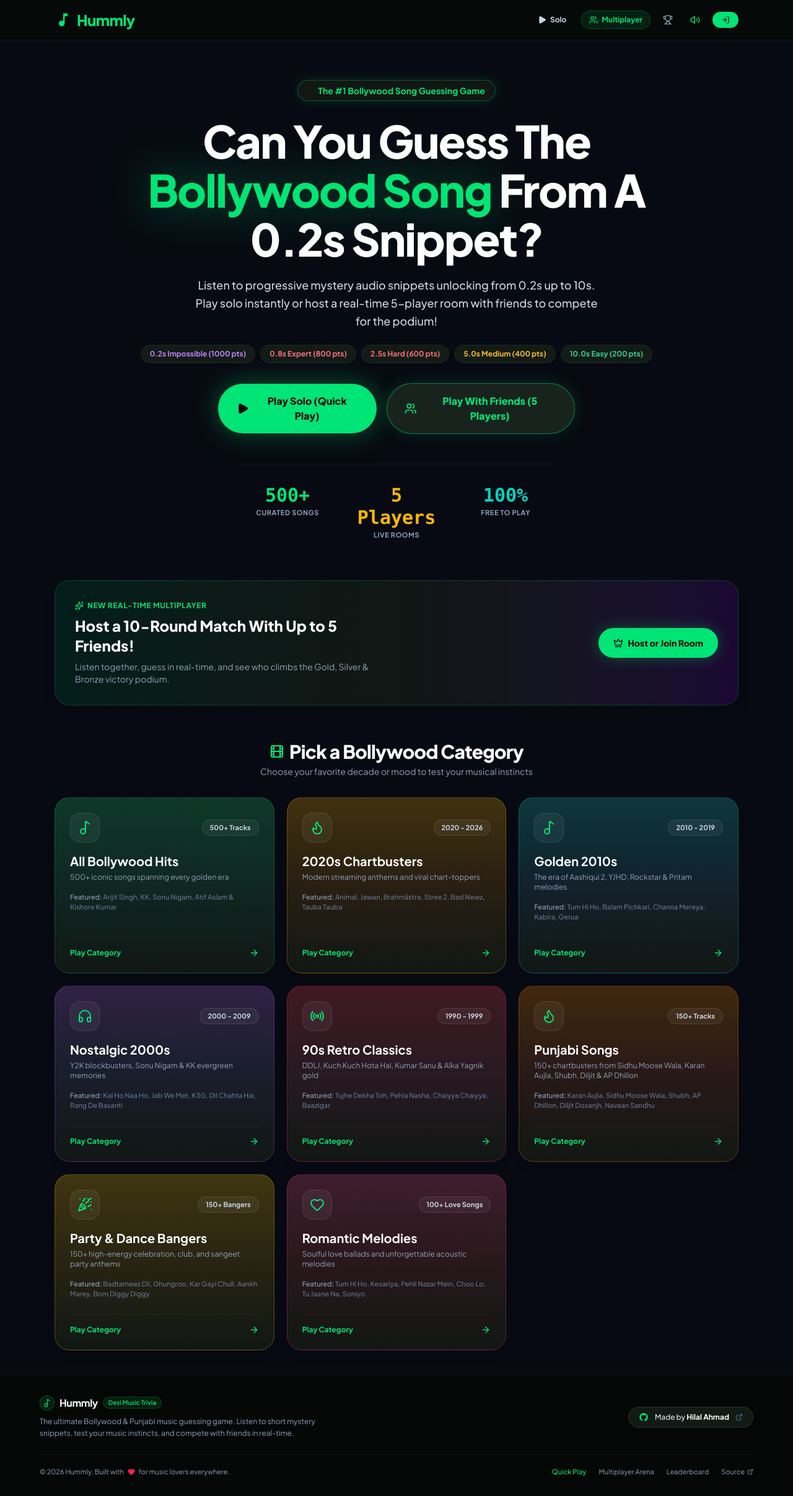
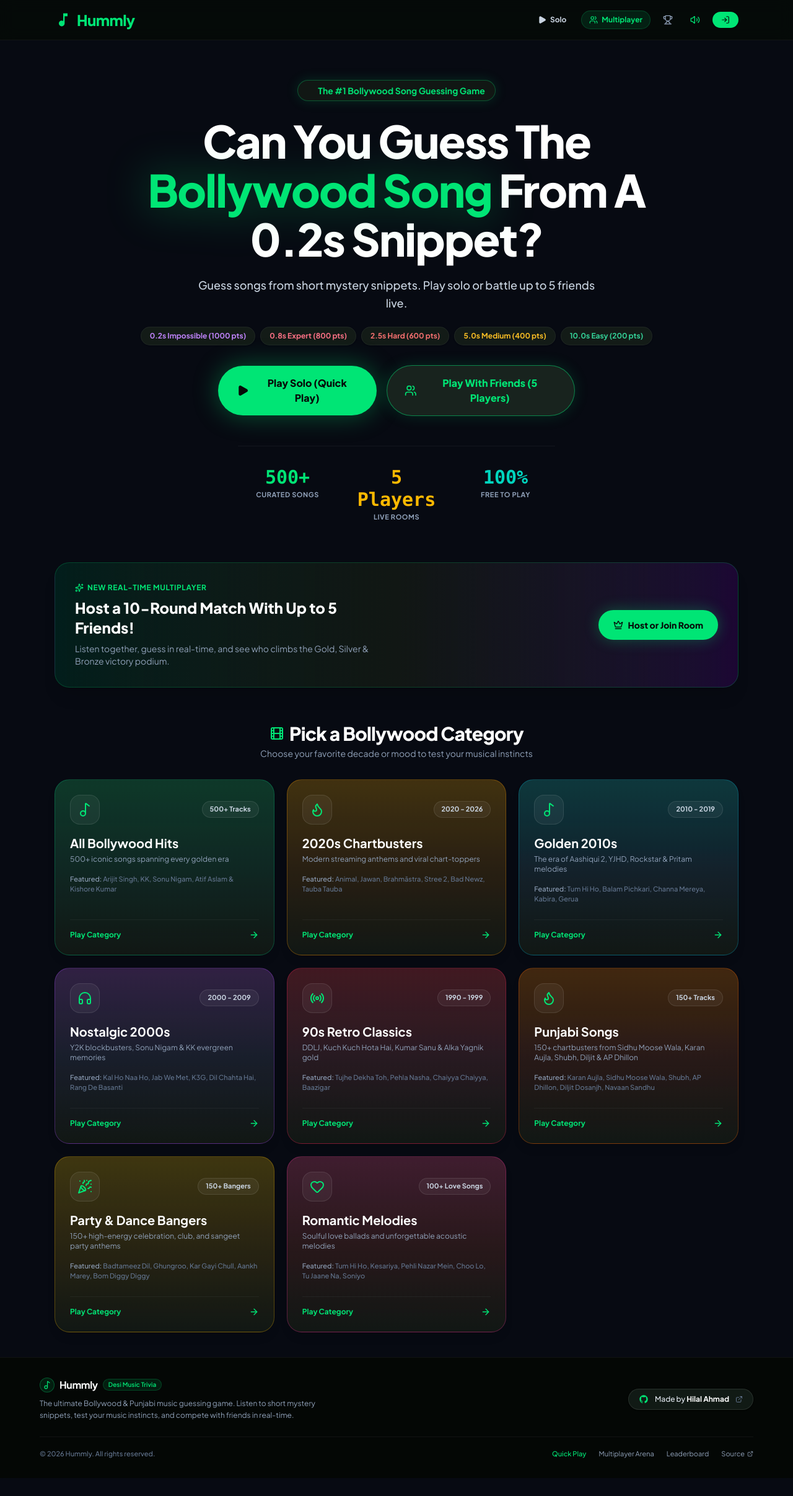
Before and after one commit to HilalAhmad01/Hummly, a Next.js app: page / in a window 1280 px wide. Shown: the whole page at 62% size. After the commit the page ends 2384 px from the top, so only its background shows below. Built offline with nearby package versions, Linux system fonts and the light colour scheme; no server answers.

Commit message:
style: clean up footer copyright and update hero subtitle to punchy snippet line

```diff
--- a/src/app/page.tsx
+++ b/src/app/page.tsx
@@ -134,8 +134,7 @@ export default function HomePage() {
         </h1>
 
         <p className="max-w-2xl text-slate-300 text-base sm:text-lg mt-5 font-medium leading-relaxed">
-          Listen to progressive mystery audio snippets unlocking from 0.2s up to 10s.
-          Play solo instantly or host a real-time 5-player room with friends to compete for the podium!
+          Guess songs from short mystery snippets. Play solo or battle up to 5 friends live.
         </p>
 
         {/* 5-Stage Progressive Difficulty Preview */}
--- a/src/components/layout/Footer.tsx
+++ b/src/components/layout/Footer.tsx
@@ -52,10 +52,8 @@ export default function Footer() {
 
       {/* Bottom Row */}
       <div className="max-w-6xl mx-auto mt-6 pt-5 border-t border-white/5 flex flex-col sm:flex-row items-center justify-between gap-3 text-[11px]">
-        <p className="text-slate-400 flex items-center gap-1.5 justify-center">
-          <span>&copy; {new Date().getFullYear()} Hummly. Built with</span>
-          <Heart className="w-3 h-3 text-rose-500 inline fill-rose-500" />
-          <span>for music lovers everywhere.</span>
+        <p className="text-slate-500 font-medium">
+          &copy; {new Date().getFullYear()} Hummly. All rights reserved.
         </p>
 
         <div className="flex items-center gap-5 text-slate-400">
```
